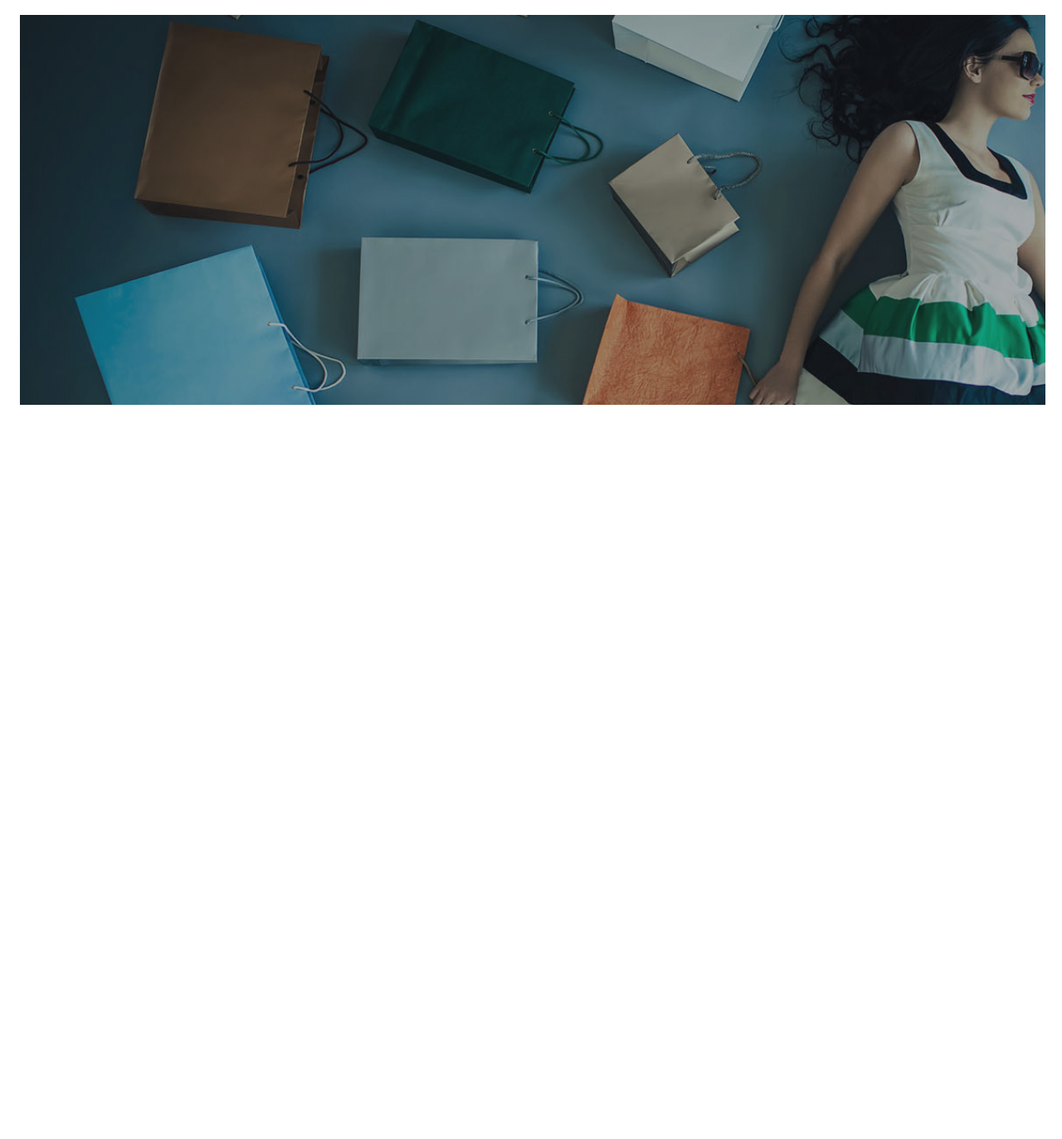
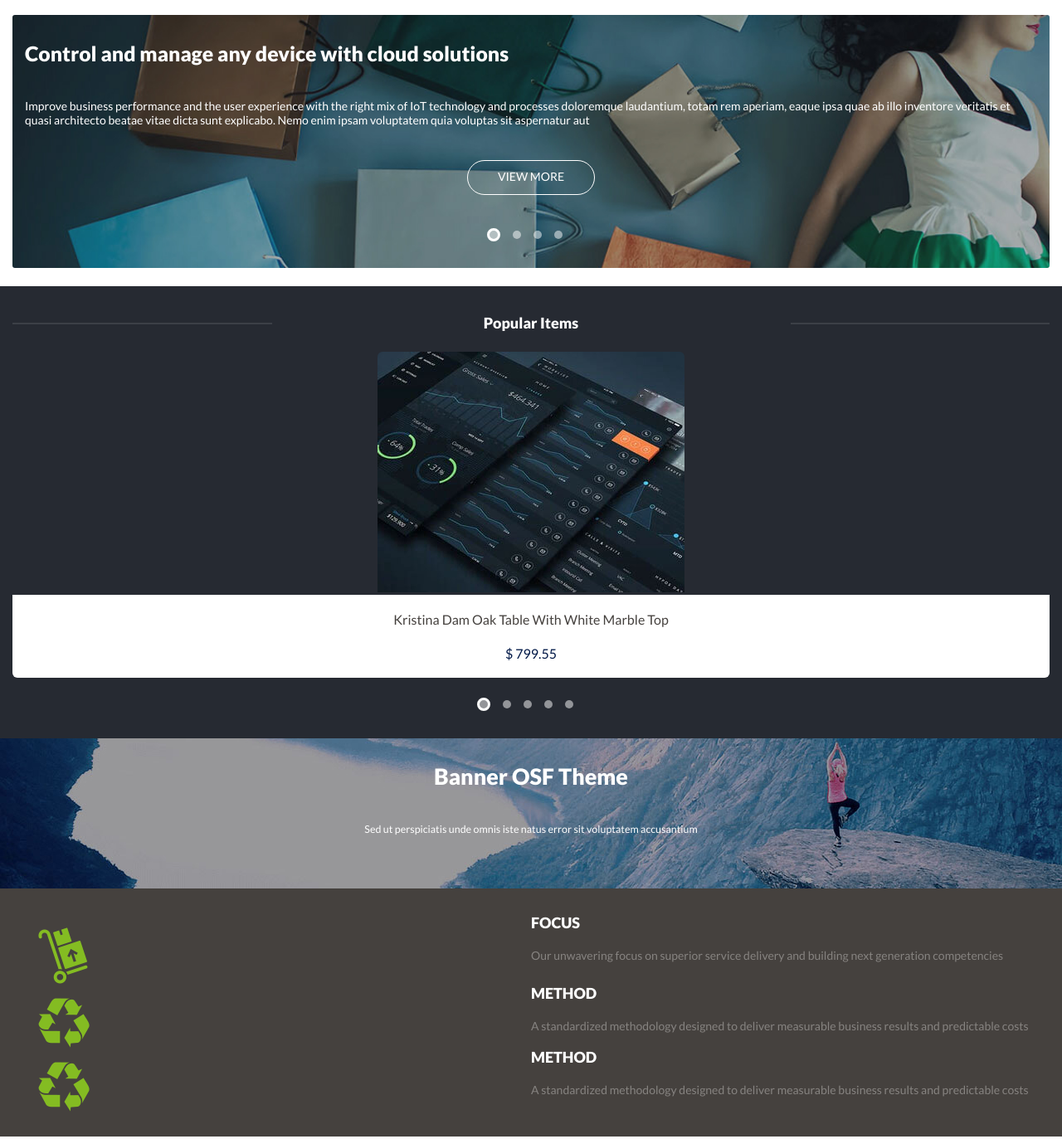
Before and after one commit to lucasfber/ecommerce-frontend-project, a website: page index.html in a window 1280 px wide. Shown: the part 76-1449 px from the top of the page at 83% size. Before the commit the page ends 800 px from the top, so only its background shows below. Drawn offline with Linux system fonts and the light colour scheme.

Commit message:
Homepage 320px almost done

```diff
--- a/css/style.css
+++ b/css/style.css
@@ -63,6 +63,7 @@ header {
   background-color: #262a32;
   margin: 6px 0;
 }
+/* MENU */
 
 .menu {
   width: 100%;
@@ -106,6 +107,7 @@ header {
   border-top: 7px solid #fff;
 }
 
+/* SUBMENU */
 li.submenu-item {
   position: relative;
 }
@@ -142,11 +144,184 @@ ul.submenu li {
   min-height: 274px;
   border-radius: 4px;
 }
-
-.main-banner {
-  margin: 20px 20px 20px 24px;
+/* CONTENT */
+.content {
+  padding: 20px 0 20px 0;
+}
+.slider {
+  max-width: 100%;
   background: url('../img/banner-1.jpg') no-repeat center right;
   background-size: cover;
+  color: #fff;
+  padding: 32px 15px;
+  margin: 0 15px 22px 15px;
+  border-radius: 3px;
+}
+
+.slider h1 {
+  font-size: 1.55em;
+  font-weight: bold;
+}
+.slider p {
+  font-size: 14px;
+  margin: 40px 0;
+}
+
+.slider .btn-view-more {
+  color: #fff;
+  display: block;
+  max-width: 154px;
+  height: 42px;
+  margin: 20px auto 40px auto;
+  border: 1px solid #fff;
+  padding: 10px 34px;
+  text-align: center;
+  border-radius: 50px;
+  font-size: 14px;
+}
+
+.carrousel-controls {
+  padding: 0;
   max-width: 100%;
-  height: 470px;
+  margin: 0 auto;
+  text-align: center;
 }
+
+.dots {
+  width: 100%;
+  display: flex;
+  align-items: center;
+  justify-content: center;
+}
+.dot {
+  width: 10px;
+  height: 10px;
+  border-radius: 50%;
+  background-color: rgba(255, 255, 255, 0.5);
+  cursor: pointer;
+  margin-right: 15px;
+}
+
+.dot.active {
+  width: 16px;
+  height: 16px;
+  border: 3px solid #fff;
+}
+
+/* POPULAR ITEMS */
+.popular-items {
+  background-color: #262a32;
+  padding: 33px 15px;
+  color: #fff;
+  text-align: center;
+}
+
+.popular-items h3 {
+  font-size: 1.125em;
+  position: relative;
+}
+
+.popular-items h3::before,
+.popular-items h3::after {
+  content: '';
+  width: 25%;
+  height: 2px;
+  display: table;
+  position: absolute;
+  top: 50%;
+  background-color: #fff;
+  opacity: 0.1;
+}
+
+.popular-items h3::before {
+  left: 0;
+}
+
+.popular-items h3::after {
+  right: 0;
+}
+
+.product-item {
+  margin: 24px 0;
+}
+
+.product-item img {
+  max-width: 100%;
+  border-top-left-radius: 6px;
+  border-top-right-radius: 6px;
+}
+
+.product-info {
+  background-color: #fff;
+  padding: 20px 45px;
+  border-bottom-left-radius: 6px;
+  border-bottom-right-radius: 6px;
+}
+
+.product-info .description {
+  font-size: 1em;
+  color: #45413e;
+}
+
+.product-info .price {
+  color: #011847;
+  font-size: 0.875;
+  margin-top: 22px;
+}
+
+/* BANNER */
+.banner {
+  background: url('../img/banner-osf.jpg') no-repeat center center / cover;
+  max-width: 100%;
+  color: #fff;
+  text-align: center;
+  padding: 30px 20px 64px 20px;
+}
+
+.banner h2 {
+  font-size: 1.675em;
+}
+
+.banner h4 {
+  font-size: 0.78em;
+  font-weight: lighter;
+  margin: 40px 0 0 0;
+}
+
+/* BENEFITS */
+.benefits {
+  max-width: 100%;
+  background-color: #45413e;
+  padding: 30px 16px;
+}
+.benefit {
+  overflow: auto;
+}
+
+.benefit-icon,
+.benefit-description {
+  float: left;
+  width: 50%;
+}
+
+.benefit-icon img {
+  display: block;
+}
+
+.benefit-icon {
+  padding-top: 17px;
+  padding-left: 30px;
+}
+
+.benefit-description h5 {
+  font-size: 1.125em;
+  margin-bottom: 20px;
+  font-weight: bold;
+  color: #fff;
+}
+
+.benefit-description p {
+  color: #868380;
+  font-size: 0.875em;
+  line-height: 18px;
+}
--- a/index.html
+++ b/index.html
@@ -95,8 +95,88 @@
         </div>
       </nav>
     </header>
-    <main>
-      <div class="main-banner"></div>
+    <main class="content">
+      <div class="slider">
+        <h1>Control and manage any device with cloud solutions</h1>
+        <p>
+          Improve business performance and the user experience with the right
+          mix of IoT technology and processes doloremque laudantium, totam rem
+          aperiam, eaque ipsa quae ab illo inventore veritatis et quasi
+          architecto beatae vitae dicta sunt explicabo. Nemo enim ipsam
+          voluptatem quia voluptas sit aspernatur aut
+        </p>
+        <a href="#" class="btn-view-more">VIEW MORE</a>
+        <div class="dots">
+          <span class="dot active"></span>
+          <span class="dot"></span>
+          <span class="dot"></span>
+          <span class="dot"></span>
+        </div>
+      </div>
+      <div class="popular-items">
+        <h3>Popular Items</h3>
+        <div class="product-item">
+          <img src="img/product-1.jpg" alt="A popular item image" />
+          <div class="product-info">
+            <p class="description">
+              Kristina Dam Oak Table With White Marble Top
+            </p>
+            <p class="price">$ 799.55</p>
+          </div>
+        </div>
+        <div class="dots">
+          <span class="dot active"></span>
+          <span class="dot"></span>
+          <span class="dot"></span>
+          <span class="dot"></span>
+          <span class="dot"></span>
+        </div>
+      </div>
+      <div class="banner">
+        <h2>Banner OSF Theme</h2>
+        <h4>
+          Sed ut perspiciatis unde omnis iste natus error sit voluptatem
+          accusantium
+        </h4>
+      </div>
+      <div class="benefits">
+        <div class="benefit">
+          <div class="benefit-icon">
+            <img src="img/focus.png" alt="Service Icon" />
+          </div>
+          <div class="benefit-description">
+            <h5>FOCUS</h5>
+            <p>
+              Our unwavering focus on superior service delivery and building
+              next generation competencies
+            </p>
+          </div>
+        </div>
+        <div class="benefit">
+          <div class="benefit-icon">
+            <img src="img/method.png" alt="Service Icon" />
+          </div>
+          <div class="benefit-description">
+            <h5>METHOD</h5>
+            <p>
+              A standardized methodology designed to deliver measurable business
+              results and predictable costs
+            </p>
+          </div>
+        </div>
+        <div class="benefit">
+          <div class="benefit-icon">
+            <img src="img/method.png" alt="Service Icon" />
+          </div>
+          <div class="benefit-description">
+            <h5>METHOD</h5>
+            <p>
+              A standardized methodology designed to deliver measurable business
+              results and predictable costs
+            </p>
+          </div>
+        </div>
+      </div>
     </main>
   </body>
 </html>
```
Also changed, not shown: package.json (+5 -2 lines), img/banner-osf.jpg (added), img/banner-osf.png (deleted), img/focus.png (added), img/knowledge.png (added), img/method.png (added), img/product-1.jpg (added), img/product-2.jpg (added), img/product-3.jpg (added), img/product-4.jpg (added), 2 other files.
